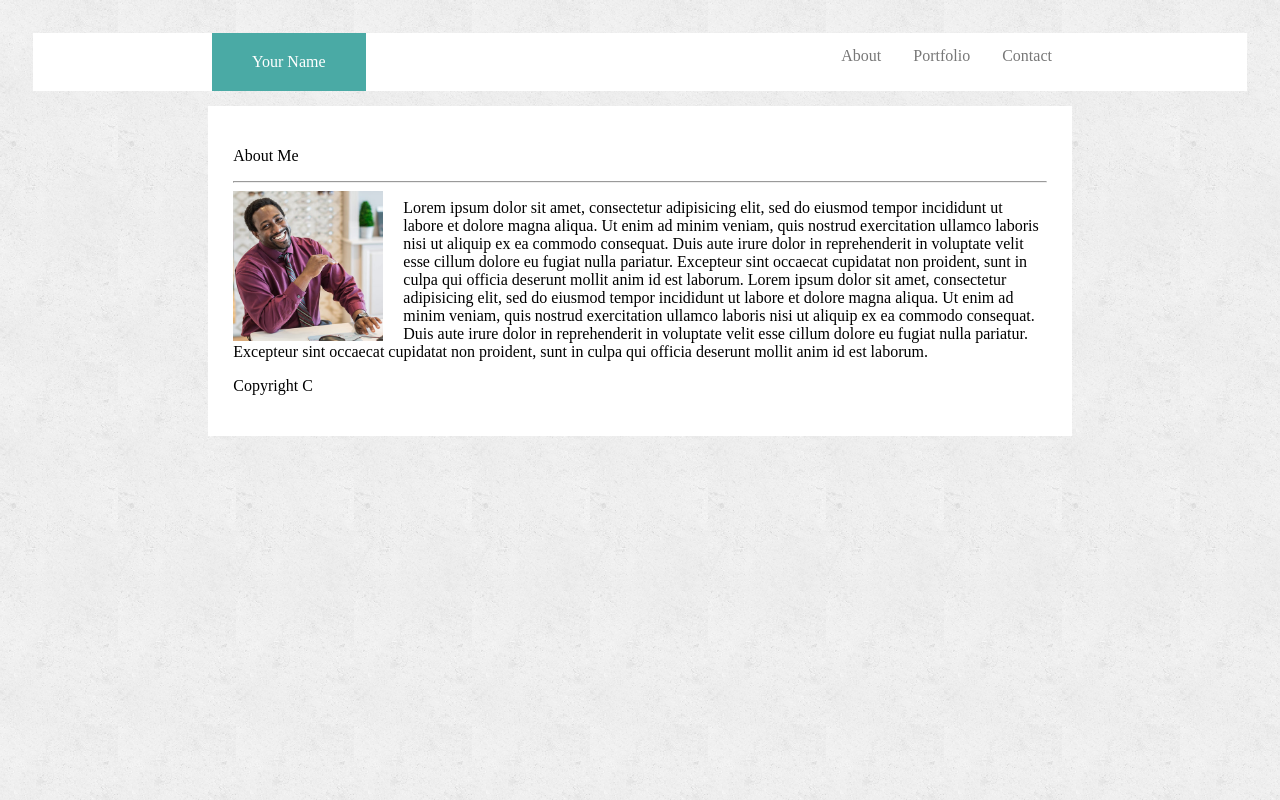
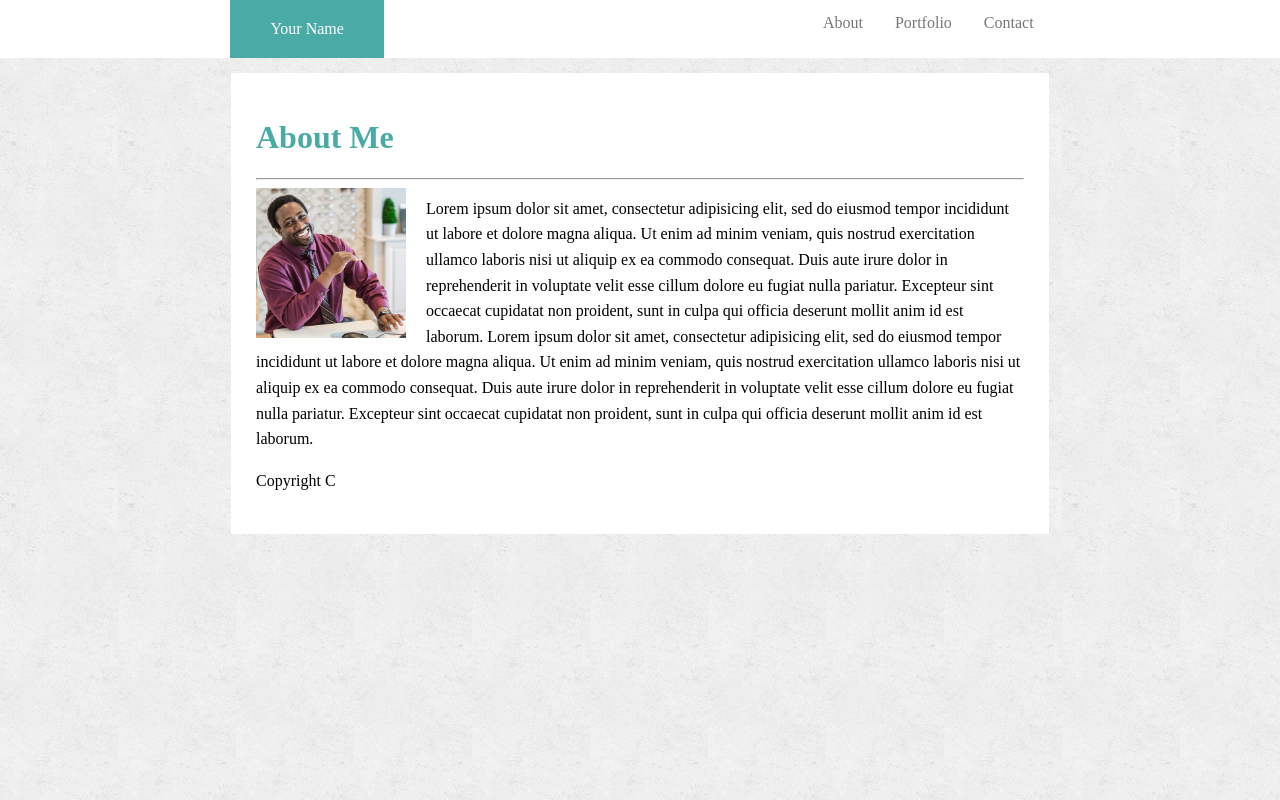
Before and after one commit to unbeatablesites/Basic-Portfolio, a plain HTML site: page index.html in a window 1280 px wide. Drawn offline with Linux system fonts and the light colour scheme.

Commit message:
Adding to home work

```diff
--- a/assets/css/style.css
+++ b/assets/css/style.css
@@ -1,7 +1,8 @@
 body{
      width: auto;
-    padding: 25px;
+    padding: 0px;
     background-color: #cccccc;
+    margin: 0px;
 }
 
 ul {
@@ -41,14 +42,14 @@ li a {
     background-color: #ffffff;
     margin: auto;
     margin-top: 15px;
-    width: 67%;
+    width: 60%;
     padding: 25px;
 
 }
 
 #cnav{
    margin: 0 auto;
-    width: 70.5%;
+    width: 64%;
     padding: 0px;
 }
 
@@ -59,4 +60,14 @@ li a {
 
 #wHead{
     background-color: #ffffff;
+    width: 100%;
+    margin: 0px;
 }
+
+p{
+    line-height: 1.6;
+}
+
+h1{
+    color: #4aaaa5;
+}
--- a/index.html
+++ b/index.html
@@ -23,7 +23,7 @@
 			<div id="wbg">
 
 
-					<p>About Me</p>
+					<h1>About Me</h1>
 
 					<hr>
 
```
